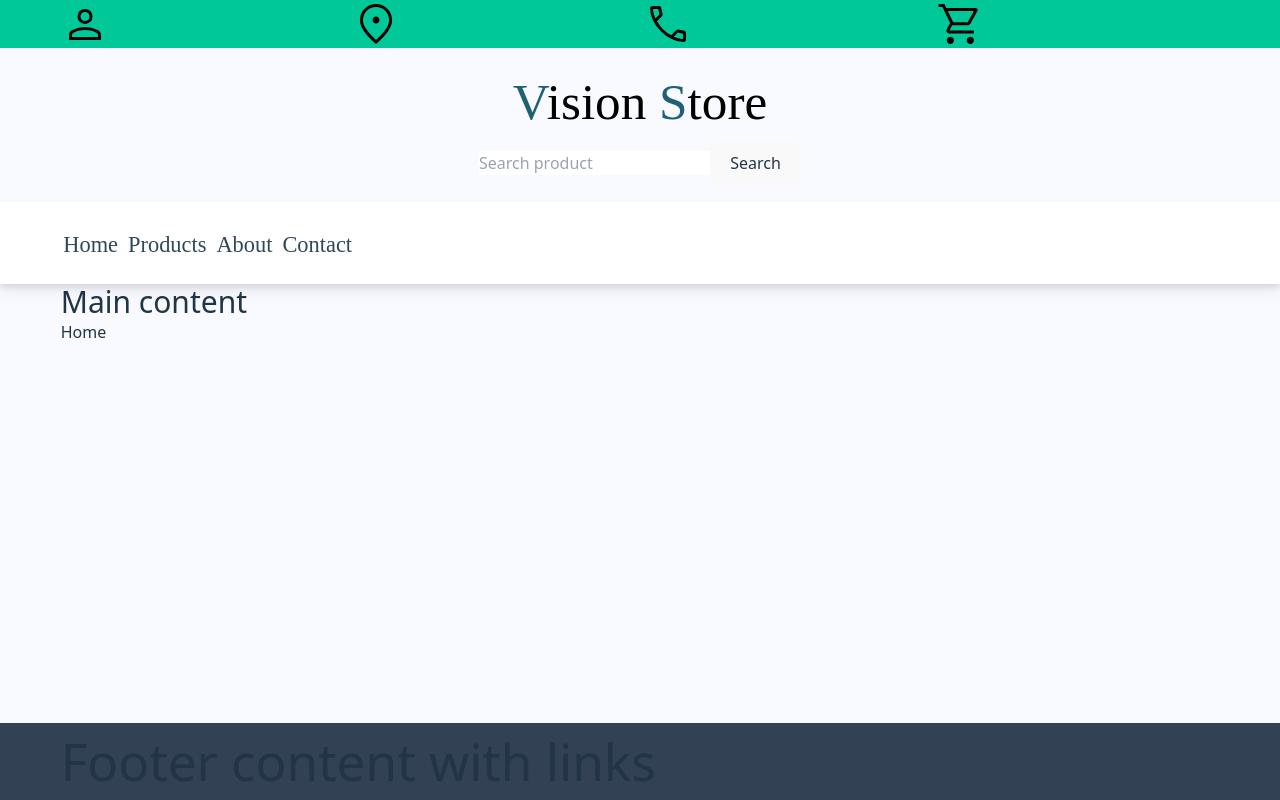
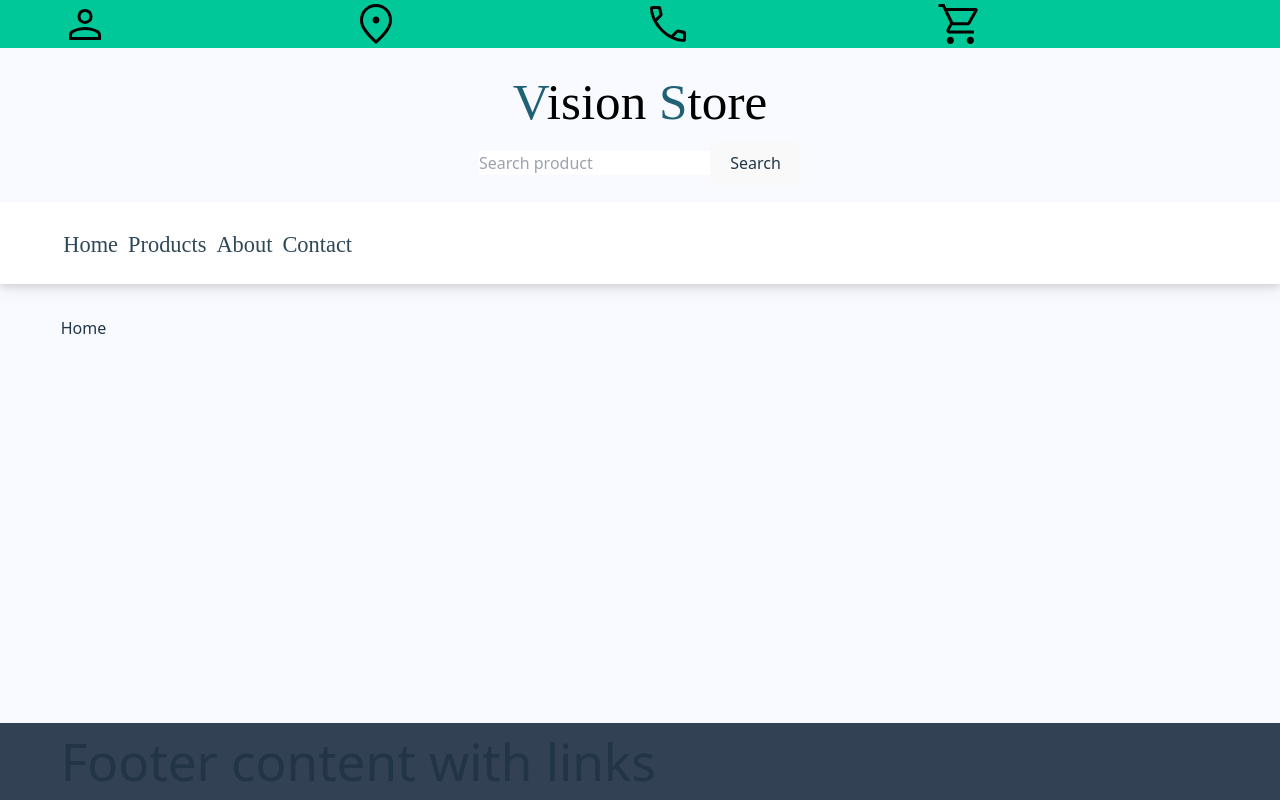
Before and after one commit to LAakerberg/online-shop-project, a React (Vite) app: page / in a window 1280 px wide. Built offline with nearby package versions, Linux system fonts and the light colour scheme.

Commit message:
Added only routes to App.jsx

```diff
--- a/src/App.jsx
+++ b/src/App.jsx
@@ -4,6 +4,7 @@ import { Home } from './pages/home';
 import { Products } from './pages/products';
 import { About } from './pages/about';
 import { Contact } from './pages/contact';
+import { SpecProducts } from './pages/products/details';
 
 export function RouteNotFound() {
   return <div>Page not found</div>;
@@ -14,16 +15,15 @@ export function Main() {
     <>
       <main>
         <div className="mx-2">
-          <div className="w-11/12 m-auto">
-            <h1 className="text-3xl">Main content</h1>
-          </div>
+          <div className="w-11/12 m-auto py-4"></div>
           <div className="">
             <div className="w-11/12 m-auto">
               <Routes>
                 <Route index element={<Home />} />
-                <Route path="products" element={<Products />} />
-                <Route path="about" element={<About />} />
-                <Route path="contact" element={<Contact />} />
+                <Route path="/products" element={<Products />} />
+                <Route path="/product/details/:id" element={<SpecProducts />} />
+                <Route path="/about" element={<About />} />
+                <Route path="/contact" element={<Contact />} />
                 <Route path="*" element={<RouteNotFound />} />
               </Routes>
             </div>
```
